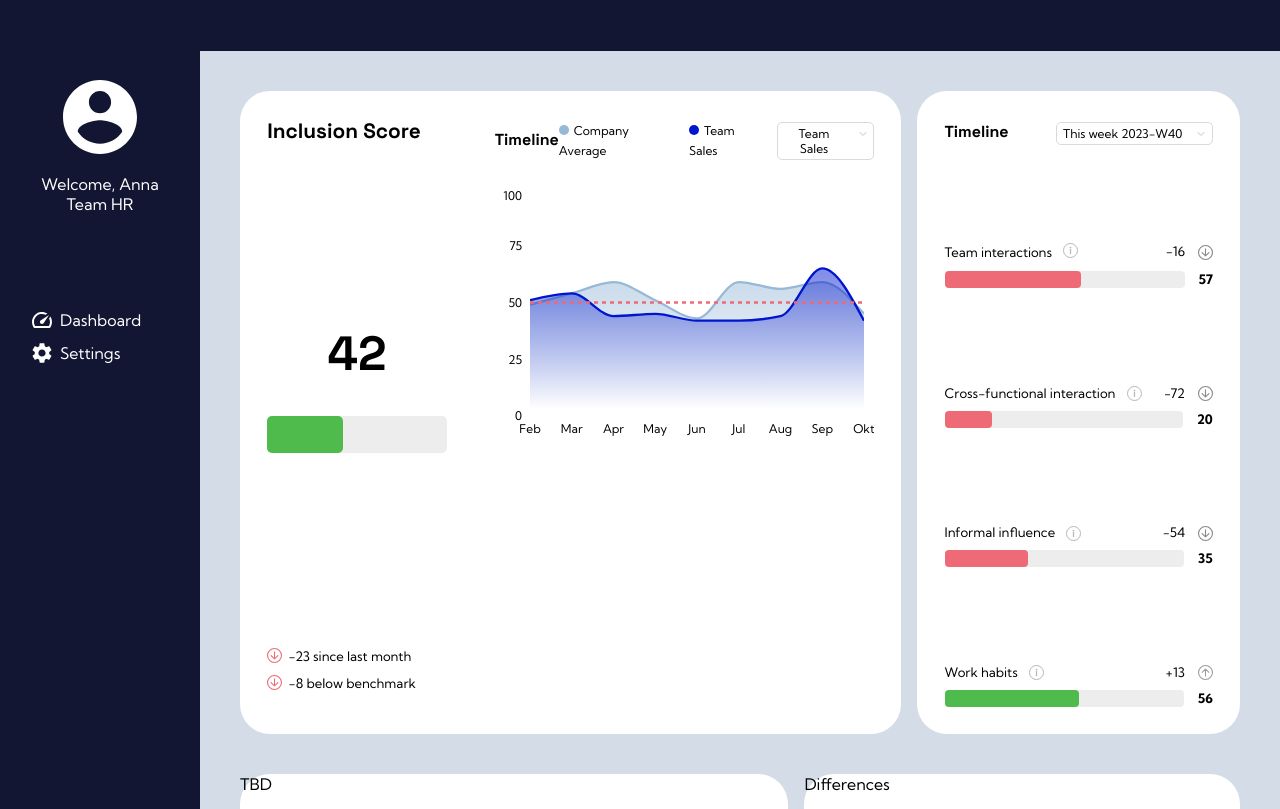
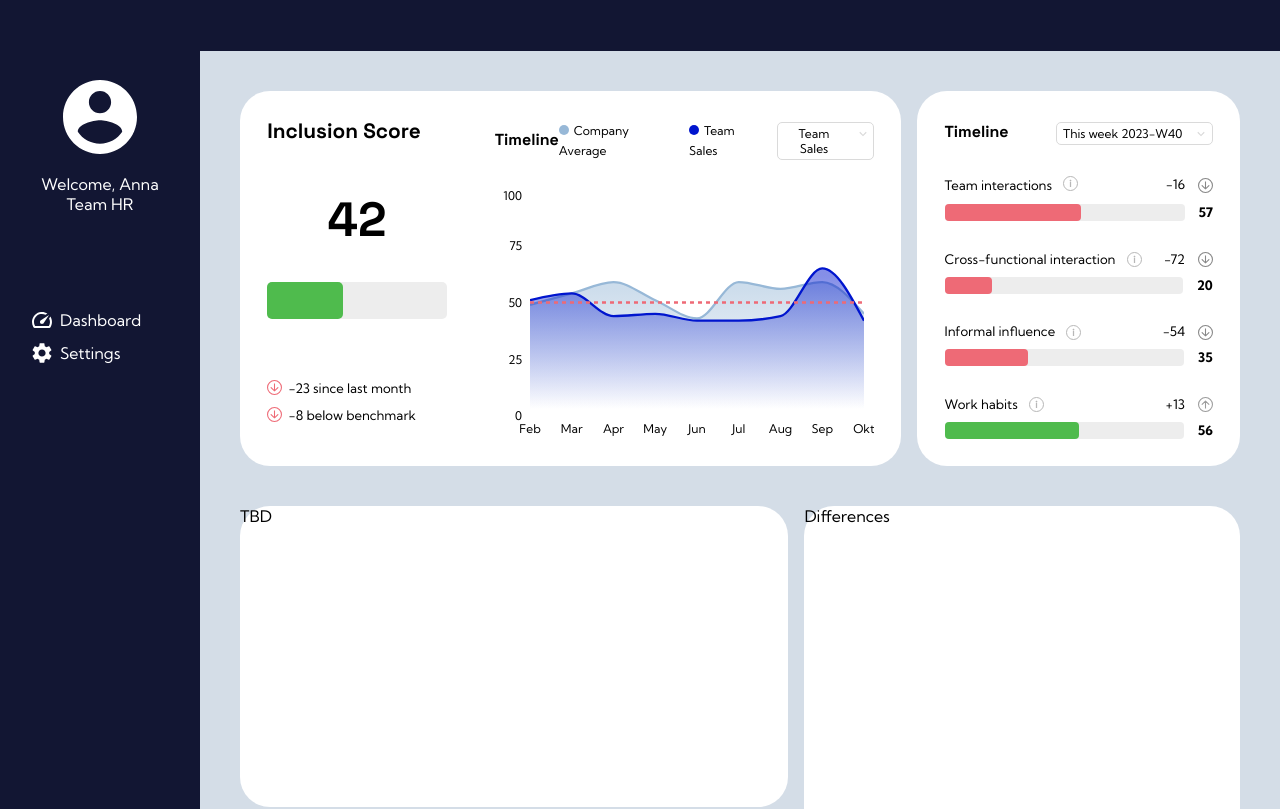
Before and after one commit to JTKsson/jolint-dashboard, a Next.js app: page / in a window 1280 px wide. Shown: the top 809 px of the page. Built offline with nearby package versions, Linux system fonts and the light colour scheme.

Commit message:
Fix styling

```diff
--- a/src/app/components/Frame/frame.module.css
+++ b/src/app/components/Frame/frame.module.css
@@ -1,7 +1,7 @@
 .gridContainer {
   background-color: var(--background-color-light-blue);
-  display: grid;
-  grid-template-rows: 1fr 1fr 1fr;
+  display: flex;
+  flex-direction: column;
   padding: 2rem;
 }
 
--- a/src/app/components/InclusionScoreCard/inclusionScoreCard.module.css
+++ b/src/app/components/InclusionScoreCard/inclusionScoreCard.module.css
@@ -1,7 +1,6 @@
 .main {
   display: grid;
   grid-template-columns: 3fr 5fr;
-  height: 100%;
   padding: 1.7rem;
 }
 
```
